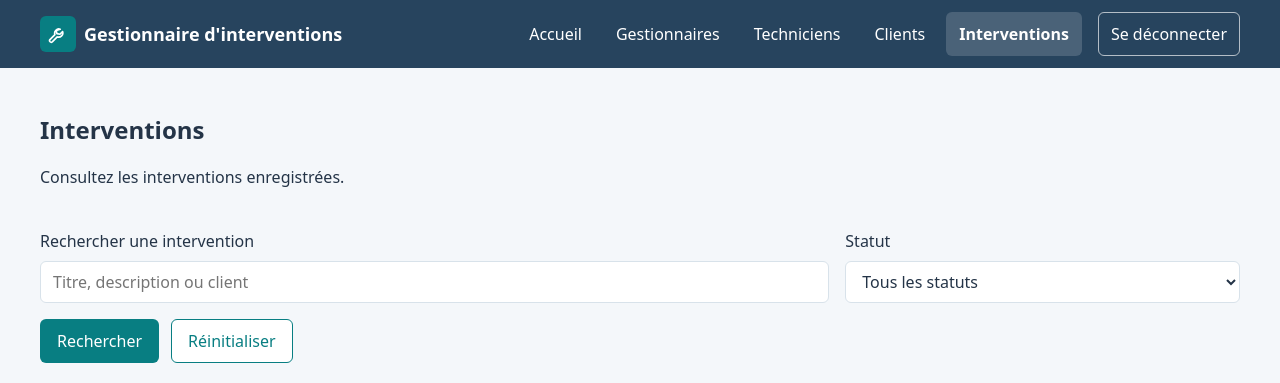
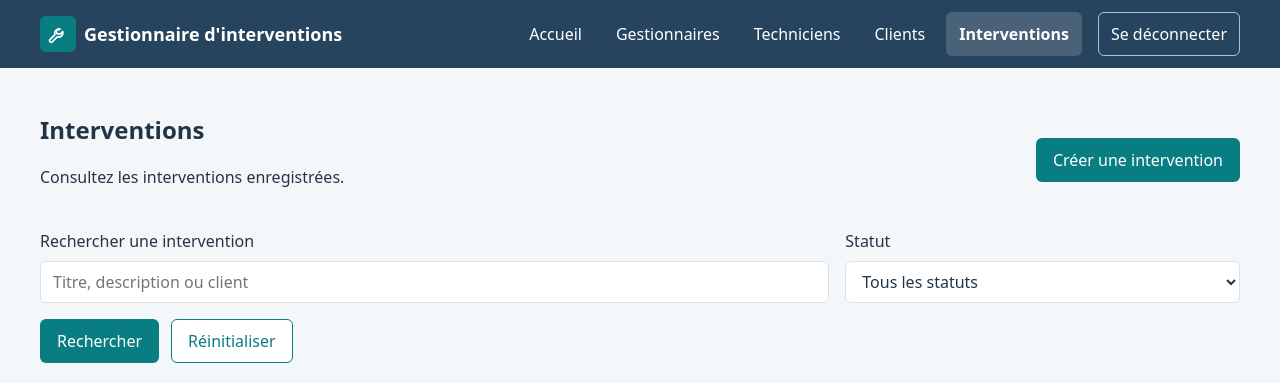
Before and after one commit to BrivalTech/intervention-manager, a Django app: page /interventions/ in a window 1280 px wide. Shown: the top 383 px of the page. Run offline with Django 5.2, Linux system fonts and the light colour scheme; a user stored in the database is signed in; tables that the repository leaves empty hold one stand-in row (values such as "Sample post"); data that the repository does not hold is empty.

Commit message:
feat(interventions): add creation button

```diff
--- a/apps/interventions/templates/interventions/intervention_list.html
+++ b/apps/interventions/templates/interventions/intervention_list.html
@@ -8,6 +8,14 @@
                 <h1 id="interventions-title">Interventions</h1>
                 <p>Consultez les interventions enregistrées.</p>
             </div>
+
+            {% if can_create_intervention %}
+                <a href="{% url 'interventions:create' %}"
+                    class="button button--primary"
+                >
+                    Créer une intervention
+                </a>
+            {% endif %}
         </header>
 
         <form method="get" action="{% url 'interventions:list' %}"
--- a/apps/interventions/views.py
+++ b/apps/interventions/views.py
@@ -64,6 +64,7 @@ def intervention_list(request):
             "status_filter": status_filter,
             "status_choices": Intervention.Status.choices,
             "list_query": request.GET.urlencode(),
+            "can_create_intervention": can_create_intervention(request.user),
         },
     )
 
```
Also changed, not shown: apps/interventions/tests/test_views.py (+33 -0 lines).
